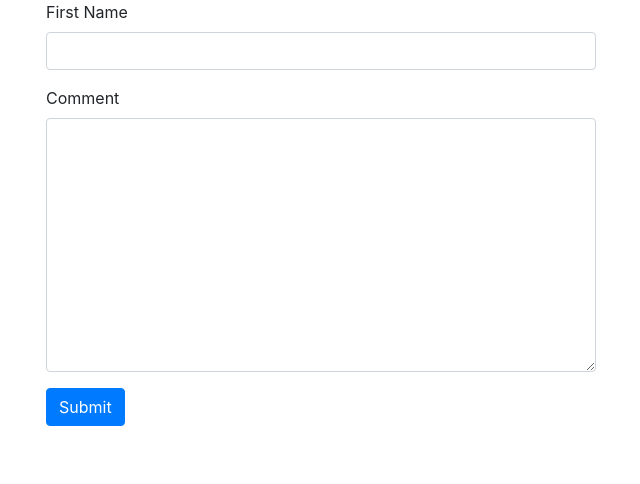
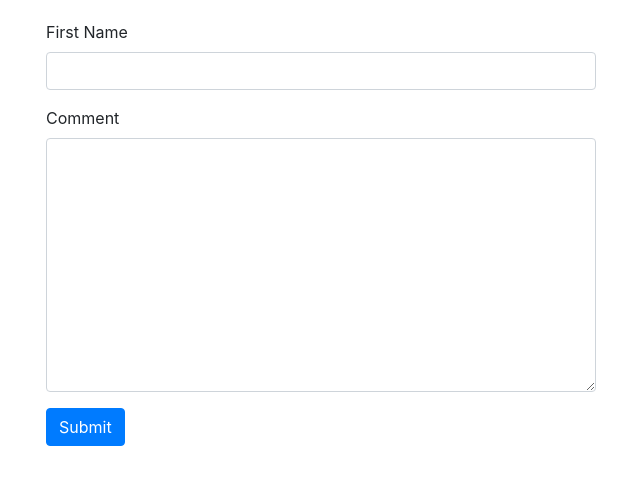
Before and after one commit to Rajan027/angular-forms, an Angular app: page / in a window 1280 px wide. Shown: the top 484 px of the page, without its empty margins (319-959 px from the left). Built offline with nearby package versions, Linux system fonts and the light colour scheme.

Commit message:
cleaner template

```diff
--- a/src/app/template-driven-forms/template-driven-forms.component.html
+++ b/src/app/template-driven-forms/template-driven-forms.component.html
@@ -1,5 +1,5 @@
 <div class="mx-auto" style="width:550px">
-	<form>
+	<form #f="ngForm" (ngSubmit)="submit(f)">
 		<div class="form-group">
 			<label for="firstName">First Name</label>
 			<input
--- a/src/app/template-driven-forms/template-driven-forms.component.ts
+++ b/src/app/template-driven-forms/template-driven-forms.component.ts
@@ -13,4 +13,8 @@ export class TemplateDrivenFormsComponent implements OnInit {
   log(val) {
     console.log(val.value);
   }
+
+  submit(f) {
+    console.log(f.value);
+  }
 }
--- a/src/styles.css
+++ b/src/styles.css
@@ -1,2 +1,10 @@
 /* Add application styles & imports to this file! */
 @import "~bootstrap/dist/css/bootstrap.min.css";
+
+body {
+  padding: 20px;
+}
+
+.form-control.ng-touched.ng-invalid {
+  border: 2px solid red;
+}
```
